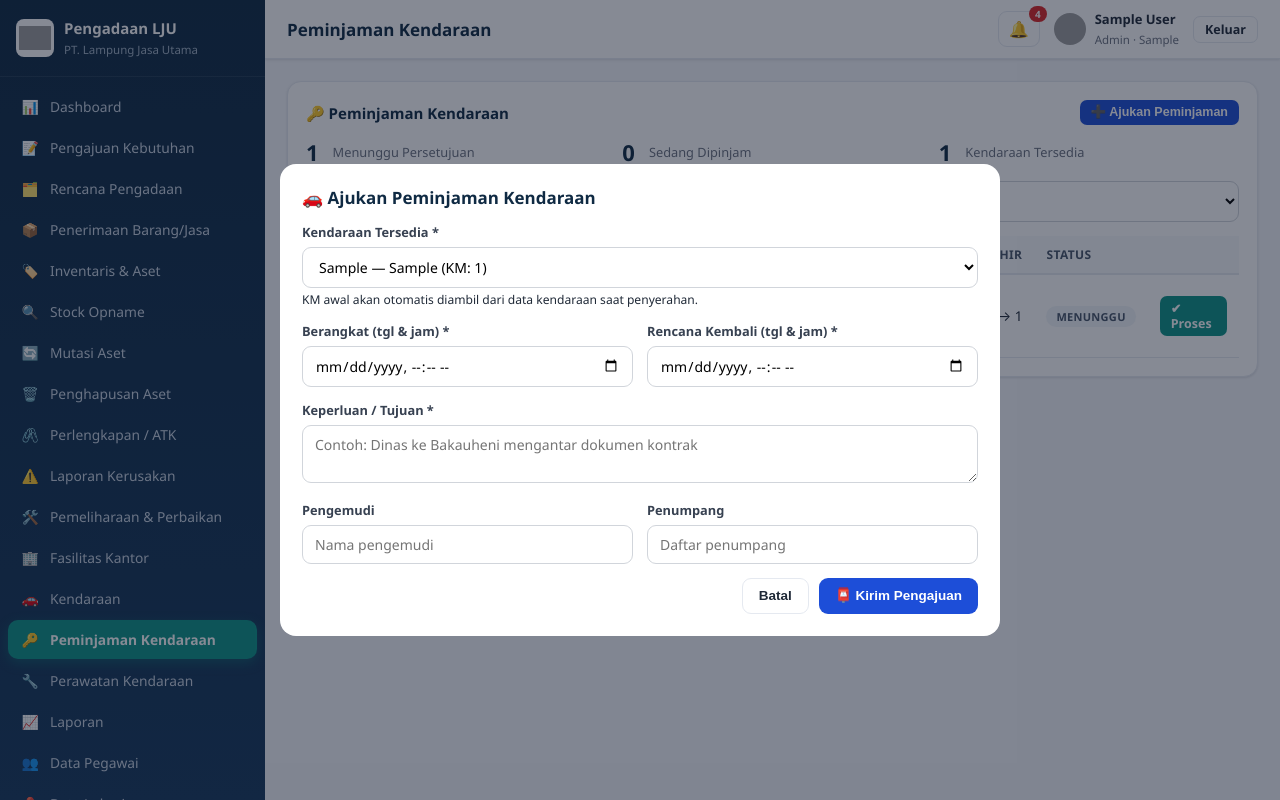
After one commit to cahyadiami26/pengadaan, a PHP site: page /public/peminjaman.php?vehicle=1 in a window 1280 px wide, after a click on "➕ Ajukan Peminjaman". The commit adds this page. Run offline with PHP 8.4, Linux system fonts and the light colour scheme; the visitor is signed in with stand-in values (Sample User, id 1); tables that the repository leaves empty or names only in its code hold one stand-in row (values such as "Sample post"); grey boxes are pictures that could not be loaded.

Commit message:
Add vehicle loan module: pengajuan, persetujuan, serah terima keluar (KM awal), pengembalian (KM akhir, kondisi, notes) dengan update KM kendaraan otomatis

```diff
--- a/includes/bootstrap.php
+++ b/includes/bootstrap.php
@@ -127,6 +127,7 @@ function can($module): bool
         'perlengkapan'       => ['admin','staff_pengadaan','kepala_bidang','kepala_divisi','pimpinan','pegawai'],
         'fasilitas'          => ['admin','staff_pengadaan','kepala_bidang','kepala_divisi','pimpinan','pegawai'],
         'kendaraan'          => ['admin','staff_pengadaan','kepala_bidang','kepala_divisi','pimpinan','pegawai'],
+        'peminjaman'         => ['admin','staff_pengadaan','kepala_bidang','kepala_divisi','pimpinan','pegawai'],
         'perawatan_kendaraan'=> ['admin','staff_pengadaan','pimpinan'],
         'laporan'            => ['admin','staff_pengadaan','kepala_bidang','kepala_divisi','pimpinan'],
         'role_mapping'       => ['admin'],
--- a/includes/header.php
+++ b/includes/header.php
@@ -17,6 +17,7 @@ $nav = [
     ['pemeliharaan', 'Pemeliharaan & Perbaikan', '🛠️'],
     ['fasilitas', 'Fasilitas Kantor', '🏢'],
     ['kendaraan', 'Kendaraan', '🚗'],
+    ['peminjaman', 'Peminjaman Kendaraan', '🔑'],
     ['perawatan_kendaraan', 'Perawatan Kendaraan', '🔧'],
     ['laporan', 'Laporan', '📈'],
     ['pegawai', 'Data Pegawai', '👥'],
--- a/public/kendaraan.php
+++ b/public/kendaraan.php
@@ -38,7 +38,10 @@ $rows = q("SELECT v.*, (SELECT SUM(cost) FROM vehicle_services s WHERE s.vehicle
 require __DIR__ . '/../includes/header.php';
 ?>
 <div class="card"><h3>🚗 Kendaraan Operasional &amp; Truk (<?= count($rows) ?>)
-  <?php if (is_in_role(['admin','staff_pengadaan'])): ?><button class="btn btn-sm btn-primary" onclick="openModal('mAdd')">➕ Tambah Kendaraan</button><?php endif; ?></h3>
+  <span style="float:right;display:flex;gap:8px">
+  <?php if (can('peminjaman')): ?><a class="btn btn-sm btn-teal" href="peminjaman.php">🔑 Peminjaman</a><?php endif; ?>
+  <?php if (is_in_role(['admin','staff_pengadaan'])): ?><button class="btn btn-sm btn-primary" onclick="openModal('mAdd')">➕ Tambah Kendaraan</button><?php endif; ?>
+  </span></h3>
 <div class="table-wrap"><table class="tbl">
 <tr><th>TNKB</th><th>Kendaraan</th><th>Tahun</th><th>Kondisi</th><th>Lokasi</th><th>PIC</th><th>Status</th><th class="num">KM Terakhir</th><th>Service Berikutnya</th><th class="num">Total Biaya Servis</th><th></th></tr>
 <?php foreach ($rows as $v): $due = $v['next_service_km'] && $v['last_km'] >= $v['next_service_km'] - 1000; ?>
--- a/public/kendaraan_detail.php
+++ b/public/kendaraan_detail.php
@@ -55,5 +55,7 @@ $due = $v['next_service_km'] && $v['last_km'] >= $v['next_service_km'] - 1000;
 <td><?= e($l['destination']) ?></td><td><?= (int)$l['start_km'] ?></td><td><?= $l['end_km'] !== null ? (int)$l['end_km'] : '-' ?></td><td><?= status_badge($l['status']) ?></td></tr><?php endforeach; ?>
 </table></div></div>
 <?php endif; ?>
-<div style="margin-bottom:20px"><a class="btn btn-sm btn-teal" href="laporan_pdf.php?jenis=kendaraan&id=<?= (int)$id ?>">📄 Export PDF Riwayat Servis</a> <a class="btn btn-sm btn-outline" href="kendaraan.php">← Kembali</a></div>
+<div style="margin-bottom:20px">
+  <?php if (can('peminjaman')): ?><a class="btn btn-sm btn-teal" href="peminjaman.php?vehicle=<?= (int)$id ?>">🔑 Ajukan Peminjaman</a><?php endif; ?>
+  <a class="btn btn-sm btn-teal" href="laporan_pdf.php?jenis=kendaraan&id=<?= (int)$id ?>">📄 Export PDF Riwayat Servis</a> <a class="btn btn-sm btn-outline" href="kendaraan.php">← Kembali</a></div>
 <?php require __DIR__ . '/../includes/footer.php'; ?>
--- /dev/null
+++ b/public/peminjaman.php
@@ -0,0 +1,306 @@
+<?php
+/**
+ * Peminjaman Kendaraan - PT. Lampung Jasa Utama
+ * Alur: MENUNGGU -> (persetujuan staff/admin) DISETUJUI -> serah terima keluar
+ *       (form handover + tanda tangan canvas; KM awal otomatis dari data kendaraan,
+ *        status kendaraan menjadi DIPINJAM) -> DIGUNAKAN -> pengembalian via form
+ *       serah terima (tanggal+jam, KM akhir, kondisi, catatan) -> DIKEMBALIKAN
+ *       (KM kendaraan otomatis ter-update).
+ */
+require_once __DIR__ . '/../includes/bootstrap.php';
+$pageTitle = 'Peminjaman Kendaraan'; $active = 'peminjaman';
+
+$canManage = is_in_role(['admin', 'staff_pengadaan']);
+
+/* ================= POST ================= */
+if ($_SERVER['REQUEST_METHOD'] === 'POST') {
+    $act = $_POST['action'] ?? '';
+    $id  = (int)($_POST['id'] ?? 0);
+
+    /* ---- Ajukan peminjaman (semua pegawai) ---- */
+    if ($act === 'ajukan') {
+        $vid      = (int)$_POST['vehicle_id'];
+        $startAt  = trim($_POST['start_at'] ?? '');
+        $endAt    = trim($_POST['end_at'] ?? '');
+        $purpose  = trim($_POST['purpose'] ?? '');
+        $driver   = trim($_POST['driver'] ?? '');
+        $passengers = trim($_POST['passengers'] ?? '');
+        $errors = [];
+
+        $v = q("SELECT * FROM vehicles WHERE id=?", [$vid])->fetch();
+        if (!$v) $errors[] = 'Kendaraan tidak ditemukan.';
+        elseif (!in_array($v['status'], ['TERSEDIA'], true)) $errors[] = 'Kendaraan ' . e($v['tnkb']) . ' sedang tidak tersedia (status: ' . e($v['status']) . ').';
+        if (!$startAt || !$endAt) $errors[] = 'Tanggal & jam pemakaian wajib diisi.';
+        elseif (strtotime($endAt) <= strtotime($startAt)) $errors[] = 'Tanggal kembali harus setelah tanggal berangkat.';
+        if ($purpose === '') $errors[] = 'Keperluan/purpose wajib diisi.';
+
+        if (!$errors) {
+            $no = gen_no('vehicle_loans', 'loan_no', 'PIN');
+            q("INSERT INTO vehicle_loans (loan_no, vehicle_id, user_id, purpose, driver, passengers, start_date, end_date, start_km, status)
+               VALUES (?,?,?,?,?,?,?,?,'MENUNGGU')",
+              [$no, $vid, $_SESSION['user_id'], $purpose, $driver, $passengers, $startAt, $endAt]);
+            refresh_notification_cache();
+            flash_set('success', 'Pengajuan peminjaman <b>' . e($no) . '</b> dikirim. Menunggu persetujuan Bagian Umum/Pengadaan.');
+            header('Location: peminjaman.php'); exit;
+        }
+        foreach ($errors as $er) flash_set('danger', $er);
+        header('Location: peminjaman.php#mAjukan'); exit;
+    }
+
+    /* ---- Persetujuan / penolakan (staff pengadaan / admin) ---- */
+    if ($act === 'approve' || $act === 'reject') {
+        require_role(['admin', 'staff_pengadaan']);
+        $l = q("SELECT * FROM vehicle_loans WHERE id=?", [$id])->fetch();
+        if ($l && $l['status'] === 'MENUNGGU') {
+            if ($act === 'approve') {
+                q("UPDATE vehicle_loans SET status='DISETUJUI', approved_by=?, approve_note=? WHERE id=?",
+                  [$_SESSION['user_id'], trim($_POST['approve_note'] ?? ''), $id]);
+                flash_set('success', 'Pengajuan disetujui. Silakan lakukan serah terima kendaraan (KM awal otomatis diambil dari data kendaraan).');
+            } else {
+                q("UPDATE vehicle_loans SET status='DITOLAK', approved_by=?, approve_note=?, rejected_at=NOW() WHERE id=?",
+                  [$_SESSION['user_id'], trim($_POST['reject_reason'] ?? ''), $id]);
+                flash_set('info', 'Pengajuan ditolak.');
+            }
+            refresh_notification_cache();
+        }
+        header('Location: peminjaman.php'); exit;
+    }
+
+    /* ---- Pembatalan oleh pemohon selama masih MENUNGGU ---- */
+    if ($act === 'batalkan') {
+        $l = q("SELECT * FROM vehicle_loans WHERE id=?", [$id])->fetch();
+        if ($l && ((int)$l['user_id'] === (int)$_SESSION['user_id'] || $canManage) && $l['status'] === 'MENUNGGU') {
+            q("UPDATE vehicle_loans SET status='DITOLAK', approve_note=?, rejected_at=NOW() WHERE id=?",
+              ['Dibatalkan oleh pemohon', $id]);
+            flash_set('info', 'Pengajuan dibatalkan.');
+        } else flash_set('danger', 'Hanya dapat dibatalkan selama masih menunggu persetujuan.');
+        header('Location: peminjaman.php'); exit;
+    }
+
+    /* ---- Serah terima kendaraan keluar (DISETUJUI -> DIGUNAKAN) ---- */
+    if ($act === 'handover_out') {
+        require_role(['admin', 'staff_pengadaan']);
+        $l = q("SELECT * FROM vehicle_loans WHERE id=?", [$id])->fetch();
+        $v = $l ? q("SELECT * FROM vehicles WHERE id=?", [$l['vehicle_id']])->fetch() : null;
+        $toUserId  = (int)($_POST['to_user_id'] ?? 0);
+        $date      = $_POST['handover_date'] ?: date('Y-m-d');
+        $time      = $_POST['handover_time'] ?: date('H:i');
+        $kmInput   = (int)($_POST['start_km'] ?? 0);
+        $itemsDesc = trim($_POST['items_desc'] ?? '');
+        $note      = trim($_POST['note'] ?? '');
+        $sigGiver  = save_signature_png($_POST['sig_giver'] ?? null);
+        $sigReceiv = save_signature_png($_POST['sig_receiver'] ?? null);
+
+        $errors = [];
+        if (!$l || $l['status'] !== 'DISETUJUI') $errors[] = 'Pengajuan tidak berada pada status DISETUJUI.';
+        if (!$toUserId) $errors[] = 'Penerima (peminjam) wajib dipilih.';
+        if ($v && $kmInput < (int)$v['last_km']) $errors[] = 'KM awal tidak boleh kurang dari KM terakhir kendaraan (' . number_format((int)$v['last_km'], 0, ',', '.') . ' km).';
+        if ($itemsDesc === '') $errors[] = 'Detail serah terima wajib diisi.';
+        if (!$sigReceiv) $errors[] = 'Tanda tangan penerima wajib dibuat pada canvas.';
+
+        if (!$errors) {
+            db()->beginTransaction();
+            try {
+                $no = gen_no('handovers', 'handover_no', 'ST');
+                q("INSERT INTO handovers (handover_no, ref_type, ref_id, from_user_id, to_user_id, handover_date, items_desc, sig_giver, sig_receiver, note)
+                   VALUES (?, 'peminjaman_kendaraan', ?, ?, ?, ?, ?, ?, ?, ?)",
+                  [$no, $l['id'], $_SESSION['user_id'], $toUserId, $date, $itemsDesc, $sigGiver, $sigReceiv, $note]);
+                $hid = (int)db()->lastInsertId();
+
+                q("UPDATE vehicle_loans SET status='DIGUNAKAN', start_km=?, handover_out_id=?, start_date=? WHERE id=?",
+                  [$kmInput, $hid, $date . ' ' . $time . ':00', $l['id']]);
+                q("UPDATE vehicles SET status='DIPINJAM', last_km=? WHERE id=?", [max($kmInput, (int)$v['last_km']), $v['id']]);
+                q("INSERT INTO vehicle_usage_logs (vehicle_id, loan_id, user_id, destination, borrow_date, start_km, status)
+                   VALUES (?,?,?,?,?,?, 'DIGUNAKAN')",
+                  [$v['id'], $l['id'], $toUserId, mb_strimwidth($l['purpose'], 0, 190, '…'), $date . ' ' . $time . ':00', $kmInput]);
+                db()->commit();
+                refresh_notification_cache();
+                flash_set('success', 'Serah terima kendaraan <b>' . e($no) . '</b> tersimpan. Status peminjaman: DIGUNAKAN.');
+                header('Location: peminjaman_detail.php?id=' . $l['id']); exit;
+            } catch (Throwable $ex) {
+                db()->rollBack();
+                flash_set('danger', 'Gagal menyimpan: ' . $ex->getMessage());
+            }
+        }
+        foreach ($errors as $er) flash_set('danger', $er);
+        header('Location: peminjaman_detail.php?id=' . $id . '#serahkan'); exit;
+    }
+
+    /* ---- Pengembalian kendaraan (DIGUNAKAN -> DIKEMBALIKAN, update KM) ---- */
+    if ($act === 'return') {
+        require_role(['admin', 'staff_pengadaan']);
+        $l = q("SELECT * FROM vehicle_loans WHERE id=?", [$id])->fetch();
+        $v = $l ? q("SELECT * FROM vehicles WHERE id=?", [$l['vehicle_id']])->fetch() : null;
+        $fromUserId  = (int)($_POST['from_user_id'] ?? 0); // pihak menyerahkan kembali (peminjam)
+        $date        = $_POST['handover_date'] ?: date('Y-m-d');
+        $time        = $_POST['handover_time'] ?: date('H:i');
+        $endKm       = isset($_POST['end_km']) && $_POST['end_km'] !== '' ? (int)$_POST['end_km'] : null;
+        $condition   = trim($_POST['return_condition'] ?? '');
+        $note        = trim($_POST['notes'] ?? '');
+        $fuelCost    = (float)($_POST['fuel_cost'] ?? 0);
+        $itemsDesc   = trim($_POST['items_desc'] ?? '');
+        $sigGiver    = save_signature_png($_POST['sig_giver'] ?? null);
+        $sigReceiv   = save_signature_png($_POST['sig_receiver'] ?? null);
+
+        $errors = [];
+        if (!$l || $l['status'] !== 'DIGUNAKAN') $errors[] = 'Peminjaman tidak berada pada status DIGUNAKAN.';
+        if (!$fromUserId) $errors[] = 'Pihak yang mengembalikan (peminjam) wajib dipilih.';
+        if ($endKm === null) $errors[] = 'KM akhir wajib diisi.';
+        elseif ($v && $endKm < (int)$l['start_km']) $errors[] = 'KM akhir tidak boleh kurang dari KM awal (' . number_format((int)$l['start_km'], 0, ',', '.') . ' km).';
+        if ($condition === '') $errors[] = 'Kondisi pengembalian wajib dipilih.';
+        if ($itemsDesc === '') $errors[] = 'Detail pengembalian wajib diisi.';
+        if (!$sigReceiv) $errors[] = 'Tanda tangan penerima kembali (Bagian Umum) wajib dibuat pada canvas.';
+
+        if (!$errors) {
+            db()->beginTransaction();
+            try {
+                $no = gen_no('handovers', 'handover_no', 'ST');
+                q("INSERT INTO handovers (handover_no, ref_type, ref_id, from_user_id, to_user_id, handover_date, items_desc, sig_giver, sig_receiver, note)
+                   VALUES (?, 'pengembalian_kendaraan', ?, ?, ?, ?, ?, ?, ?, ?)",
+                  [$no, $l['id'], $fromUserId, $_SESSION['user_id'], $date, $itemsDesc, $sigGiver, $sigReceiv, $note]);
+                $hid = (int)db()->lastInsertId();
+
+                q("UPDATE vehicle_loans SET status='DIKEMBALIKAN', end_km=?, end_date=?, return_condition=?, return_note=?, fuel_cost=?,
+                        handover_in_id=?, returned_at=?, confirmed_by=? WHERE id=?",
+                  [$endKm, $date . ' ' . $time . ':00', $condition, $note, $fuelCost, $hid, $date . ' ' . $time . ':00', $_SESSION['user_id'], $l['id']]);
+                // Update KM kendaraan & kembalikan status ke TERSEDIA
+                q("UPDATE vehicles SET last_km=?, next_service_km=?+service_interval_km, status='TERSEDIA' WHERE id=?",
+                  [$endKm, $endKm, $v['id']]);
+                q("UPDATE vehicle_usage_logs SET return_date=?, end_km=?, status='SELESAI' WHERE loan_id=?",
+                  [$date . ' ' . $time . ':00', $endKm, $l['id']]);
+                db()->commit();
+                refresh_notification_cache();
+                $usage = $endKm - (int)$l['start_km'];
+                flash_set('success', 'Pengembalian <b>' . e($no) . '</b> tersimpan. Pemakaian ' . number_format($usage, 0, ',', '.') . ' km — KM kendaraan diperbarui ke ' . number_format($endKm, 0, ',', '.') . ' km.');
+                header('Location: peminjaman_detail.php?id=' . $l['id']); exit;
+            } catch (Throwable $ex) {
+                db()->rollBack();
+                flash_set('danger', 'Gagal menyimpan: ' . $ex->getMessage());
+            }
+        }
+        foreach ($errors as $er) flash_set('danger', $er);
+        header('Location: peminjaman_detail.php?id=' . $id . '#kembalikan'); exit;
+    }
+}
+
+/* ================= DATA ================= */
+$fStatus = trim($_GET['status'] ?? '');
+$sql = "SELECT l.*, v.tnkb, v.brand_model, uc.name AS peminjam, uc.avatar AS peminjam_avatar,
+               uc.position AS peminjam_jab, uc.nama_bidang,
+               ab.name AS approving_name
+        FROM vehicle_loans l
+        JOIN vehicles v ON v.id = l.vehicle_id
+        LEFT JOIN user_cache uc ON uc.user_id = l.user_id
+        LEFT JOIN user_cache ab ON ab.user_id = l.approved_by
+        WHERE 1";
+$args = [];
+if ($fStatus !== '') { $sql .= " AND l.status = ?"; $args[] = $fStatus; }
+if (!$canManage && !is_in_role(['kepala_bidang','kepala_divisi','pimpinan'])) {
+    $sql .= " AND l.user_id = ?"; $args[] = $_SESSION['user_id'];
+}
+$sql .= " ORDER BY l.id DESC LIMIT 200";
+$rows = q($sql, $args)->fetchAll();
+
+$vehiclesAvail = q("SELECT * FROM vehicles WHERE status='TERSEDIA' ORDER BY tnkb")->fetchAll();
+$cntWaiting = count_rows("SELECT COUNT(*) FROM vehicle_loans WHERE status='MENUNGGU'");
+$cntUsed    = count_rows("SELECT COUNT(*) FROM vehicle_loans WHERE status='DIGUNAKAN'");
+$users = q("SELECT user_id, name, position, nama_bidang FROM user_cache WHERE is_active=1 ORDER BY name")->fetchAll();
+
+require __DIR__ . '/../includes/header.php';
+?>
+<div class="card">
+  <h3>🔑 Peminjaman Kendaraan
+    <button class="btn btn-sm btn-primary" onclick="openModal('mAjukan')">➕ Ajukan Peminjaman</button>
+  </h3>
+  <div class="grid grid-3" style="margin-bottom:14px">
+    <div class="stat-card"><div class="stat-value"><?= $cntWaiting ?></div><div class="stat-label">Menunggu Persetujuan</div></div>
+    <div class="stat-card"><div class="stat-value"><?= $cntUsed ?></div><div class="stat-label">Sedang Dipinjam</div></div>
+    <div class="stat-card"><div class="stat-value"><?= count($vehiclesAvail) ?></div><div class="stat-label">Kendaraan Tersedia</div></div>
+  </div>
+  <form class="filters" method="get">
+    <select name="status" onchange="this.form.submit()">
+      <option value="">Semua Status</option>
+      <?php foreach (['MENUNGGU','DISETUJUI','DIGUNAKAN','DIKEMBALIKAN','DITOLAK'] as $s): ?>
+      <option value="<?= $s ?>" <?= $fStatus===$s?'selected':'' ?>><?= $s ?></option>
+      <?php endforeach; ?>
+    </select>
+    <noscript><button class="btn btn-sm">Terapkan</button></noscript>
+  </form>
+  <div class="table-wrap"><table class="tbl">
+    <tr><th>No. Pinjam</th><th>Tanggal</th><th>Kendaraan</th><th>Peminjam</th><th>Keperluan</th>
+        <th>Pakai (Jam)</th><th class="num">KM Awal→Akhir</th><th>Status</th><th></th></tr>
+    <?php foreach ($rows as $l): ?>
+    <tr>
+      <td><b><a href="peminjaman_detail.php?id=<?= (int)$l['id'] ?>"><?= e($l['loan_no']) ?></a></b></td>
+      <td><?= date('d-m-Y', strtotime($l['created_at'])) ?></td>
+      <td><a href="kendaraan_detail.php?id=<?= (int)$l['vehicle_id'] ?>"><?= e($l['tnkb']) ?></a><br><small class="muted"><?= e($l['brand_model'] ?? '') ?></small></td>
+      <td><?= avatar_html($l['peminjam_avatar'] ?? null, $l['peminjam'] ?? '?', 24) ?> <b><?= e($l['peminjam'] ?? '-') ?></b><br><small class="muted"><?= e($l['nama_bidang'] ?? '') ?></small></td>
+      <td><?= nl2br(e(mb_strimwidth($l['purpose'] ?? '', 0, 60, '…'))) ?></td>
+      <td><small><?= $l['start_date'] ? date('d/m H:i', strtotime($l['start_date'])) : '-' ?> →<br><?= $l['end_date'] ? date('d/m H:i', strtotime($l['end_date'])) : ($l['start_date'] ? date('d/m H:i', strtotime($l['start_date'])) : '-') ?></small></td>
+      <td class="num"><?= $l['start_km'] !== null ? number_format((int)$l['start_km'],0,',','.') : '-' ?> → <?= $l['end_km'] !== null ? number_format((int)$l['end_km'],0,',','.') : '-' ?></td>
+      <td><?= status_badge($l['status']) ?></td>
+      <td>
+        <?php if ($canManage && $l['status'] === 'MENUNGGU'): ?>
+          <a class="btn btn-sm btn-teal" href="peminjaman_detail.php?id=<?= (int)$l['id'] ?>">✔ Proses</a>
+        <?php elseif ($l['status'] === 'DISETUJUI' && $canManage): ?>
+          <a class="btn btn-sm btn-primary" href="peminjaman_detail.php?id=<?= (int)$l['id'] ?>#serahkan">🤝 Serahkan</a>
+        <?php elseif ($l['status'] === 'DIGUNAKAN' && $canManage): ?>
+          <a class="btn btn-sm btn-warning" href="peminjaman_detail.php?id=<?= (int)$l['id'] ?>#kembalikan">↩ Kembalikan</a>
+        <?php elseif ((int)$l['user_id'] === (int)$_SESSION['user_id'] && $l['status'] === 'MENUNGGU'): ?>
+          <form method="post" style="display:inline" onsubmit="return confirm('Batalkan pengajuan ini?')">
+            <input type="hidden" name="action" value="batalkan"><input type="hidden" name="id" value="<?= (int)$l['id'] ?>">
+            <button class="btn btn-sm btn-outline">Batal</button>
+          </form>
+        <?php endif; ?>
+      </td>
+    </tr>
+    <?php endforeach; if (!$rows): ?>
+    <tr><td colspan="9"><div class="empty-state"><div class="big">🔑</div>Belum ada data peminjaman kendaraan.</div></td></tr><?php endif; ?>
+  </table></div>
+</div>
+
+<!-- Dialog pengajuan dibuat di level dokumen (di luar .card) agar rendering stabil -->
+<div class="modal-backdrop" id="mAjukan"><div class="modal" style="max-width:720px">
+  <h3>🚗 Ajukan Peminjaman Kendaraan</h3>
+  <?php if (!$vehiclesAvail): ?><div class="alert alert-warning">Tidak ada kendaraan berstatus TERSEDIA saat ini.</div><?php endif; ?>
+  <form method="post">
+    <input type="hidden" name="action" value="ajukan">
+    <div class="form-row">
+      <div class="form-group" style="flex:2"><label>Kendaraan Tersedia *</label>
+        <select name="vehicle_id" required>
+          <option value="">- Pilih Kendaraan -</option>
+          <?php foreach ($vehiclesAvail as $v): ?>
+          <option value="<?= (int)$v['id'] ?>" data-km="<?= (int)$v['last_km'] ?>">
+            <?= e($v['tnkb']) ?> — <?= e($v['brand_model']) ?> (KM: <?= number_format((int)$v['last_km'],0,',','.') ?>)
+          </option>
+          <?php endforeach; ?>
+        </select>
+        <small class="muted">KM awal akan otomatis diambil dari data kendaraan saat penyerahan.</small>
+      </div>
+    </div>
+    <div class="form-row">
+      <div class="form-group"><label>Berangkat (tgl & jam) *</label><input type="datetime-local" name="start_at" required></div>
+      <div class="form-group"><label>Rencana Kembali (tgl & jam) *</label><input type="datetime-local" name="end_at" required></div>
+    </div>
+    <div class="form-group"><label>Keperluan / Tujuan *</label><textarea name="purpose" rows="2" required placeholder="Contoh: Dinas ke Bakauheni mengantar dokumen kontrak"></textarea></div>
+    <div class="form-row">
+      <div class="form-group"><label>Pengemudi</label><input type="text" name="driver" placeholder="Nama pengemudi"></div>
+      <div class="form-group"><label>Penumpang</label><input type="text" name="passengers" placeholder="Daftar penumpang"></div>
+    </div>
+    <div style="display:flex;gap:10px;justify-content:flex-end">
+      <button type="button" class="btn btn-outline" onclick="closeModal('mAjukan')">Batal</button>
+      <button class="btn btn-primary" <?= $vehiclesAvail ? '' : 'disabled' ?>>📮 Kirim Pengajuan</button>
+    </div>
+  </form>
+</div></div>
+<script>
+// Auto-buka dialog & pilih kendaraan jika datang dari halaman kendaraan (?vehicle=ID)
+(function () {
+  var vid = new URLSearchParams(location.search).get('vehicle');
+  if (!vid) return;
+  var sel = document.querySelector('#mAjukan select[name=vehicle_id]');
+  if (sel && sel.querySelector('option[value="' + vid + '"]')) sel.value = vid;
+  openModal('mAjukan');
+})();
+</script>
+<?php require __DIR__ . '/../includes/footer.php'; ?>
```
Also changed, not shown: database/schema.sql (+5 -2 lines), public/peminjaman_detail.php (added, +193 -0 lines).
